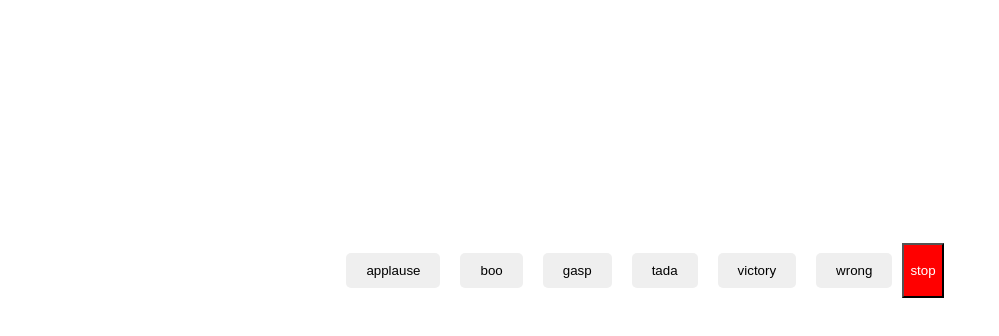
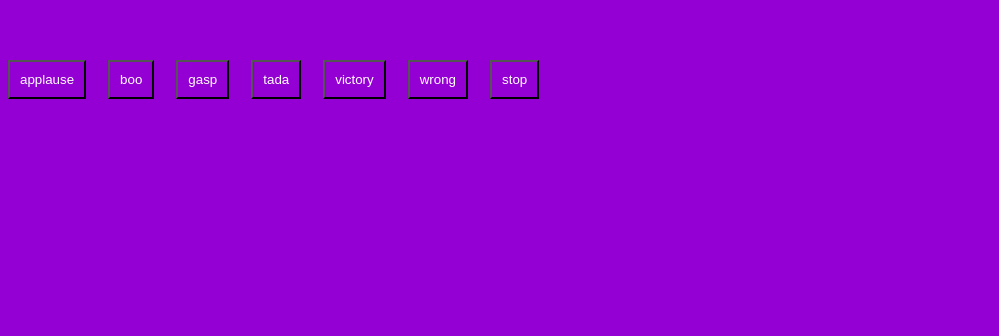
Before and after one commit to acciojob/Soundbar-Siddhantji, a website: page main.html in a window 1280 px wide. Shown: the part 130-466 px from the top of the page, without its empty margins (0-999 px from the left). Drawn offline with Linux system fonts and the light colour scheme.

Commit message:
Update styles.css

```diff
--- a/styles.css
+++ b/styles.css
@@ -1,37 +1,21 @@
 /*  your css code here. If applicable */
-body {
-    font-family: sans-serif;
-    margin: 0;
-    display: flex;
-    flex-direction: column;
-    align-items: center;
-    justify-content: center;
-    height: 100vh;
+body{
+	background-color:darkviolet;
+
 }
-
-h1 {
-    margin-bottom: 20px;
+#buttons{
+	margin:190px 0px;
+	display:flex;
+	flex-flow:row-wrap;
+	gap:22px;
 }
-
-#buttons {
-    display: flex;
-    flex-wrap: wrap;
-    justify-content: center;
+.btn{
+	background-color:darkviolet;
+	color:white;
+	padding:10px 10px;
 }
-
-.btn {
-    margin: 10px;
-    padding: 10px 20px;
-    border: none;
-    border-radius: 5px;
-    cursor: pointer;
+.stop{
+	background-color:darkviolet;
+	color:white;
+	padding:10px 10px;
 }
-
-.stop {
-    background-color: red;
-    color: white;
-}
-
-.btn:hover {
-    opacity: 0.8;
-}
```
